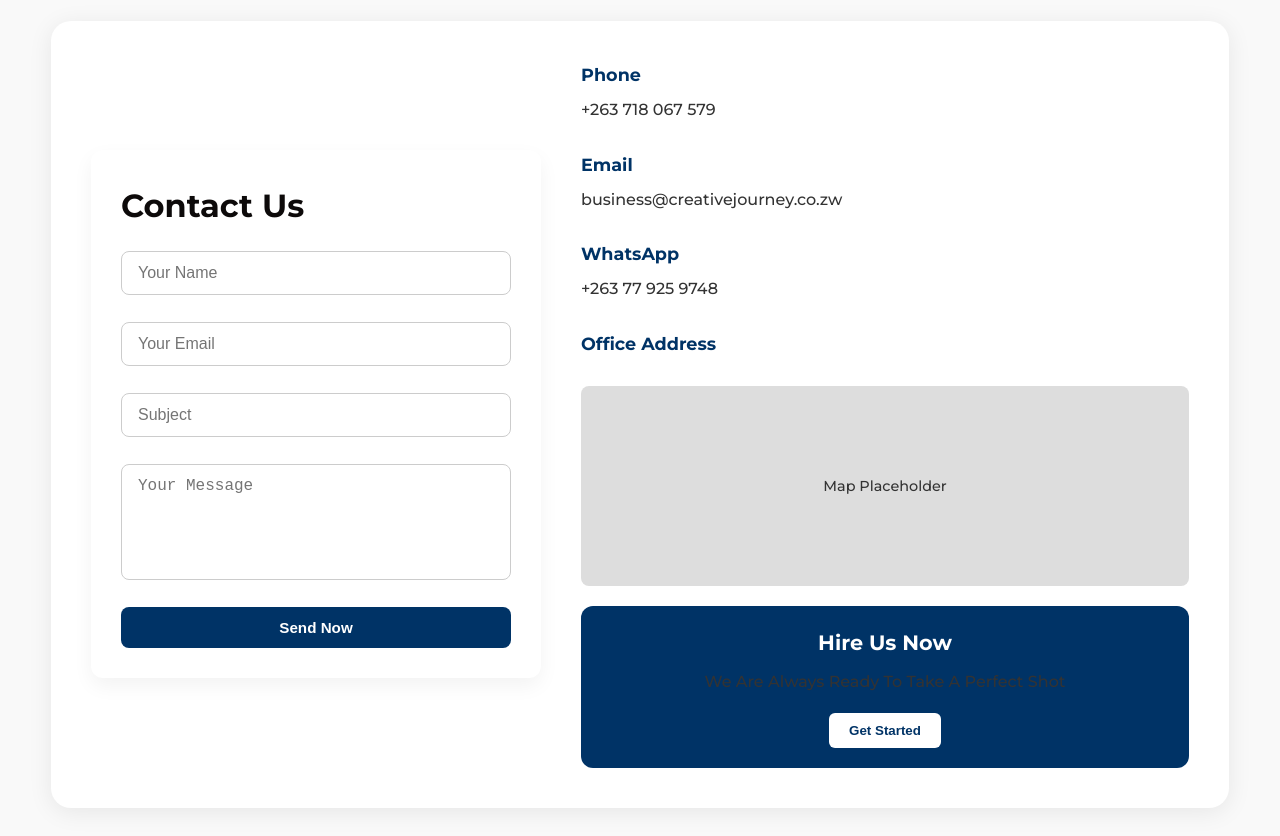
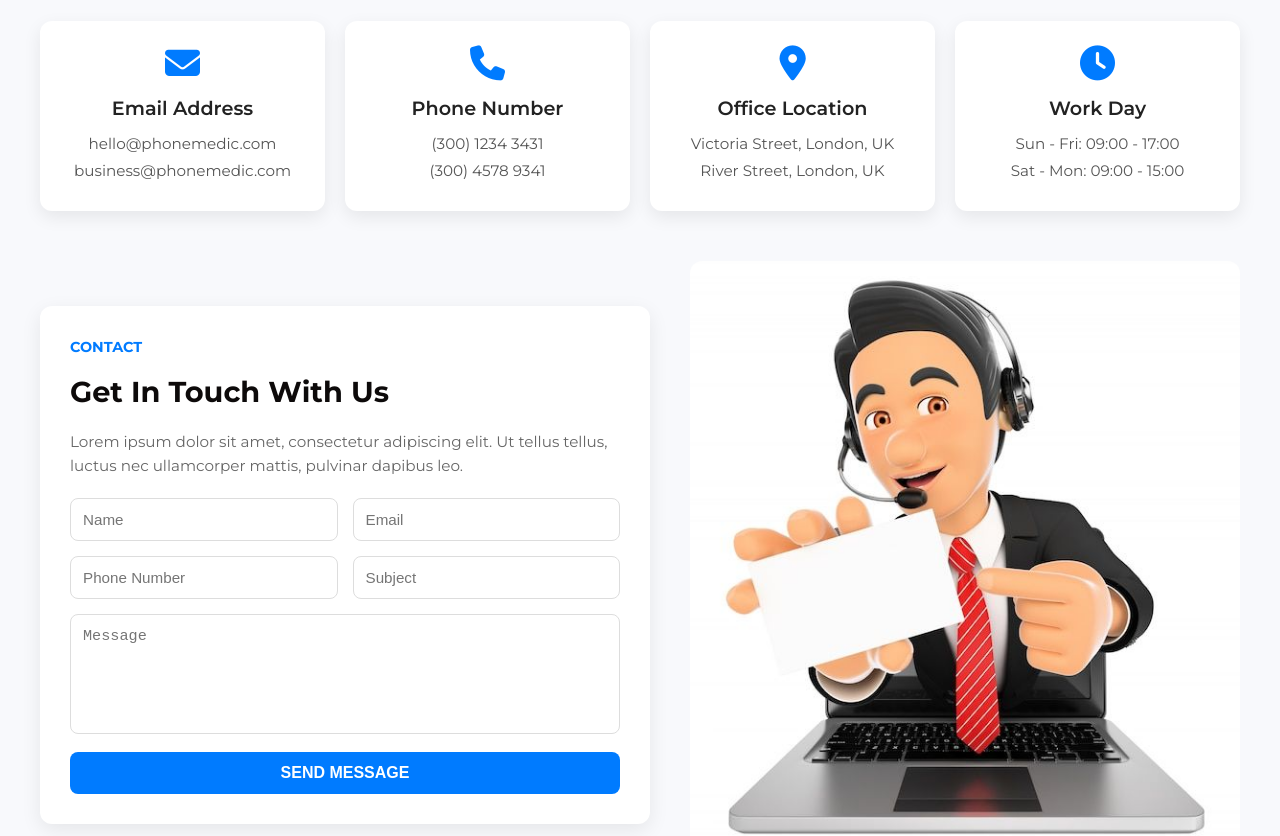
Before and after one commit to KudzaiNicholasTivatye/Creative-Journey, a React (Vite) app: page /Contact in a window 1280 px wide. Shown: the part 320-1156 px from the top of the page. Built offline with nearby package versions, Linux system fonts and the light colour scheme.

Commit message:
first commit

```diff
--- a/src/components/Contact.css
+++ b/src/components/Contact.css
@@ -100,128 +100,157 @@
 }
 
 
-
-
-
-.contact-section {
-
-  background-color: #f9f9f9;
+/* Phone Section */
+.phone-section {
+  padding: 60px 20px;
+  background: #f8f9fc;
 }
 
-.contact-container {
-  display: flex;
-  flex-wrap: wrap;
+.phone-container {
   max-width: 1200px;
   margin: 0 auto;
-  gap: 40px;
-  margin-bottom: 40px;
 }
 
-.contact-form {
-  flex: 1 1 500px;
-  background-color: #fff;
+/* Info Row */
+.phone-info-row {
+  display: flex;
+  justify-content: space-between;
+  flex-wrap: wrap;
+  gap: 20px;
+  margin-bottom: 50px;
+}
+
+.phone-info-box {
+  flex: 1;
+  min-width: 240px;
+  background: #fff;
+  border-radius: 12px;
+  padding: 25px 20px;
+  text-align: center;
+  box-shadow: 0 6px 18px rgba(0, 0, 0, 0.08);
+  transition: transform 0.3s ease, box-shadow 0.3s ease;
+}
+
+.phone-info-box:hover {
+  transform: translateY(-6px);
+  box-shadow: 0 10px 25px rgba(0, 0, 0, 0.12);
+}
+
+.phone-info-box i {
+  font-size: 35px;
+  color: #007bff;
+  margin-bottom: 12px;
+}
+
+.phone-info-box h4 {
+  font-size: 1.2rem;
+  margin-bottom: 8px;
+  font-weight: 600;
+  color: #222;
+}
+
+.phone-info-box p {
+  font-size: 0.95rem;
+  color: #555;
+  margin: 3px 0;
+}
+
+/* Bottom Layout */
+.phone-bottom {
+  display: flex;
+  align-items: center;
+  gap: 40px;
+  flex-wrap: wrap;
+}
+
+/* Form */
+.phone-form {
+  flex: 1;
+  min-width: 320px;
+  background: #fff;
   padding: 30px;
   border-radius: 12px;
-  box-shadow: 0 8px 20px rgba(0, 0, 0, 0.05);
+  box-shadow: 0 6px 20px rgba(0,0,0,0.08);
 }
 
-.contact-form h2 {
-  font-size: 2rem;
+.phone-form h5 {
+  color: #007bff;
+  font-size: 0.9rem;
+  margin-bottom: 10px;
+}
+
+.phone-form h2 {
+  font-size: 1.8rem;
+  font-weight: 700;
+  margin-bottom: 15px;
+}
+
+.phone-form p {
+  color: #666;
+  font-size: 0.95rem;
   margin-bottom: 20px;
 }
 
-.contact-form form {
+.phone-form-row {
   display: flex;
-  flex-direction: column;
   gap: 15px;
+  margin-bottom: 15px;
 }
 
-.contact-form input,
-.contact-form textarea {
-  padding: 12px 16px;
-  border: 1px solid #ccc;
+.phone-form input,
+.phone-form textarea {
+  flex: 1;
+  padding: 12px;
+  border: 1px solid #ddd;
+  border-radius: 8px;
+  font-size: 0.95rem;
+  outline: none;
+}
+
+.phone-form textarea {
+  width: 100%;
+  height: 120px;
+  resize: none;
+}
+
+.phone-form button {
+  background: #007bff;
+  color: #fff;
+  padding: 12px 18px;
+  border: none;
   border-radius: 8px;
   font-size: 1rem;
-}
-
-.contact-form button {
-  background-color: #003366;
-  color: white;
-  padding: 12px;
-  border: none;
-  border-radius: 8px;
-  font-weight: bold;
+  font-weight: 600;
   cursor: pointer;
+  margin-top: 10px;
+  width: 100%;
   transition: background 0.3s ease;
 }
 
-.contact-form button:hover {
-  background-color: #002244;
+.phone-form button:hover {
+  background: #0056b3;
 }
 
-.contact-info {
-  flex: 1 1 400px;
-  display: flex;
-  flex-direction: column;
-  gap: 20px;
+/* Image */
+.phone-image {
+  flex: 1;
+  min-width: 300px;
 }
 
-.info-block h3 {
-  margin-bottom: 5px;
-  font-size: 1.1rem;
-  color: #003366;
+.phone-image img {
+  width: 100%;
+  border-radius: 12px;
+  object-fit: cover;
 }
-
-.map-placeholder {
-  background-color: #ddd;
-  height: 200px;
-  display: flex;
-  align-items: center;
-  justify-content: center;
-  border-radius: 8px;
-  font-size: 0.9rem;
-  color: #555;
-}
-
-.cta-box {
-  background-color: #003366;
-  color: white;
-  padding: 20px;
-  border-radius: 12px;
-  text-align: center;
-}
-
-.cta-box h4 {
-  font-size: 1.3rem;
-  margin-bottom: 10px;
-}
-
-.cta-box button {
-  margin-top: 10px;
-  background-color: white;
-  color: #003366;
-  padding: 10px 20px;
-  border: none;
-  border-radius: 6px;
-  font-weight: bold;
-  cursor: pointer;
-}
-
-.cta-box button:hover {
-  background-color: #f0f0f0;
-}
-
 
 /* ===== Footer / Contact Section ===== */
 .footer {
-  width: 100%;
   background-color: #000;
   color: #fff;
-  padding: 3rem 2rem;
+  padding: 8rem 5rem;
   font-family: 'Segoe UI', sans-serif;
-  box-sizing: border-box;
+
 }
-
 
 .footer-columns {
   display: flex;
--- a/src/components/Contact.jsx
+++ b/src/components/Contact.jsx
@@ -1,6 +1,7 @@
 import React from 'react';
 import './Contact.css';
 import { Link } from 'react-router-dom';
+import ca from '../assets/ca.jpg';
 
 const ContactUs = () => {
   return (
@@ -31,51 +32,74 @@ const ContactUs = () => {
         </p>
       </div>
 
-      <div className="contact-container">
-        {/* Left: Contact Form */}
-        <div className="contact-form">
-          <h2>Contact Us</h2>
+     <section className="phone-section">
+  <div className="phone-container">
+
+    {/* Top Info Row */}
+    <div className="phone-info-row">
+      <div className="phone-info-box">
+        <i className="fas fa-envelope"></i>
+        <h4>Email Address</h4>
+        <p>hello@phonemedic.com</p>
+        <p>business@phonemedic.com</p>
+      </div>
+
+      <div className="phone-info-box">
+        <i className="fas fa-phone"></i>
+        <h4>Phone Number</h4>
+        <p>(300) 1234 3431</p>
+        <p>(300) 4578 9341</p>
+      </div>
+
+      <div className="phone-info-box">
+        <i className="fas fa-map-marker-alt"></i>
+        <h4>Office Location</h4>
+        <p>Victoria Street, London, UK</p>
+        <p>River Street, London, UK</p>
+      </div>
+
+      <div className="phone-info-box">
+        <i className="fas fa-clock"></i>
+        <h4>Work Day</h4>
+        <p>Sun - Fri: 09:00 - 17:00</p>
+        <p>Sat - Mon: 09:00 - 15:00</p>
+      </div>
+    </div>
+
+    {/* Bottom Section */}
+    <div className="phone-bottom">
+
+      {/* Left Form */}
+      <div className="phone-form">
+        <h5>CONTACT</h5>
+        <h2>Get In Touch With Us</h2>
+        <p>
+          Lorem ipsum dolor sit amet, consectetur adipiscing elit. Ut tellus tellus,
+          luctus nec ullamcorper mattis, pulvinar dapibus leo.
+        </p>
+
         <form>
-            <input type="text" placeholder="Your Name" required />
-            <input type="email" placeholder="Your Email" required />
-            <input type="text" placeholder="Subject" required />
-            <textarea placeholder="Your Message" rows="5" required></textarea>
-            <button type="submit">Send Now</button>
+          <div className="phone-form-row">
+            <input type="text" placeholder="Name" />
+            <input type="email" placeholder="Email" />
+          </div>
+          <div className="phone-form-row">
+            <input type="text" placeholder="Phone Number" />
+            <input type="text" placeholder="Subject" />
+          </div>
+          <textarea placeholder="Message"></textarea>
+          <button type="submit">SEND MESSAGE</button>
         </form>
       </div>
 
-        {/* Right: Contact Info */}
-        <div className="contact-info">
-          <div className="info-block">
-            <h3>Phone</h3>
-            <p>+263 718 067 579</p>
-          </div>
-          <div className="info-block">
-            <h3>Email</h3>
-            <p>business@creativejourney.co.zw</p>
-          </div>
-          <div className="info-block">
-            <h3>WhatsApp</h3>
-            <p>+263 77 925 9748</p>
-          </div>
-          <div className="info-block">
-            <h3>Office Address</h3>
-            <p></p>
+      {/* Right Image */}
+      <div className="phone-image">
+ <img src={ca} alt="Client"  />
       </div>
 
-          <div className="map-placeholder">
-            {/* Replace with actual map embed if needed */}
-            <p>Map Placeholder</p>
-          </div>
-
-          <div className="cta-box">
-            <h4>Hire Us Now</h4>
-            <p>We Are Always Ready To Take A Perfect Shot</p>
-            <button>Get Started</button>
     </div>
   </div>
-      </div>
-
+</section>
 
     {/* -- Contact Section / Footer -- */}
                 <footer className="footer">
@@ -126,6 +150,8 @@ const ContactUs = () => {
               </footer>
 
      </section>
+
+
   );
 };
 
--- a/src/components/Homepage.css
+++ b/src/components/Homepage.css
@@ -172,7 +172,7 @@ header p {
 
 
 /* ===== General Sections ===== */
-section {
+.partners-section {
 
   padding: 7rem 1rem;
 
@@ -526,7 +526,7 @@ section h2 {
 /* Contact Section */
 
 .contact-section {
-  padding: 60px 20px;
+
   background: #f8f9fc;
   justify-content: center;
 }
@@ -636,6 +636,51 @@ section h2 {
     width: 100%;
   }
 
+  .contact-section {
+
+  background-color: #f9f9f9;
+}
+
+.contact-container {
+  display: flex;
+  flex-wrap: wrap;
+  max-width: 1200px;
+  margin: 0 auto;
+  gap: 40px;
+  margin-bottom: 40px;
+}
+
+.contact-form {
+  flex: 1 1 500px;
+  background-color: #fff;
+  padding: 30px;
+  border-radius: 12px;
+  box-shadow: 0 8px 20px rgba(0, 0, 0, 0.05);
+}
+
+.contact-form h2 {
+  font-size: 2rem;
+  margin-bottom: 20px;
+}
+
+.contact-form form {
+  display: flex;
+  flex-direction: column;
+  gap: 15px;
+}
+
+.contact-form input,
+.contact-form textarea {
+  padding: 12px 16px;
+  border: 1px solid #ccc;
+  border-radius: 8px;
+  font-size: 1rem;
+}
+
+
+
+
+
 
 
 
--- a/src/components/Homepage.jsx
+++ b/src/components/Homepage.jsx
@@ -100,7 +100,7 @@ function App() {
 </header>
 
       {/* -- Partners / Clients Section -- */}
-      <section id="partners">
+      <section className="partners-section">
         <div className="Partners">
           <h2>Our Clients</h2>
           <p>We’ve partnered with forward-thinking brands across Africa:</p>
@@ -243,7 +243,7 @@ function App() {
             and let’s build something impactful together.
           </p>
 
-          <div className="contact-info">
+          <div className="info">
             <p>
               <i className="fas fa-envelope"></i> hello@creativejourney.com
             </p>
```
Also changed, not shown: src/assets/ca.jpg (added). Lines whose indentation alone changed are shown as unchanged.
